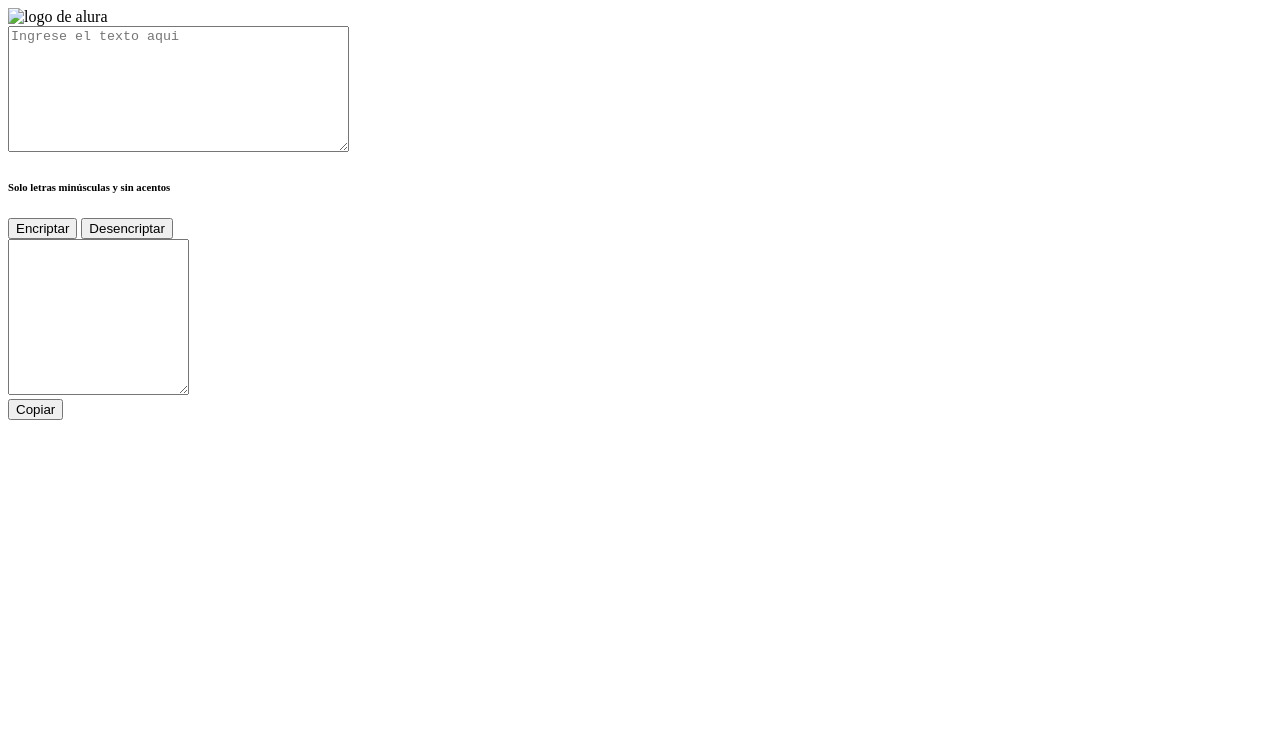
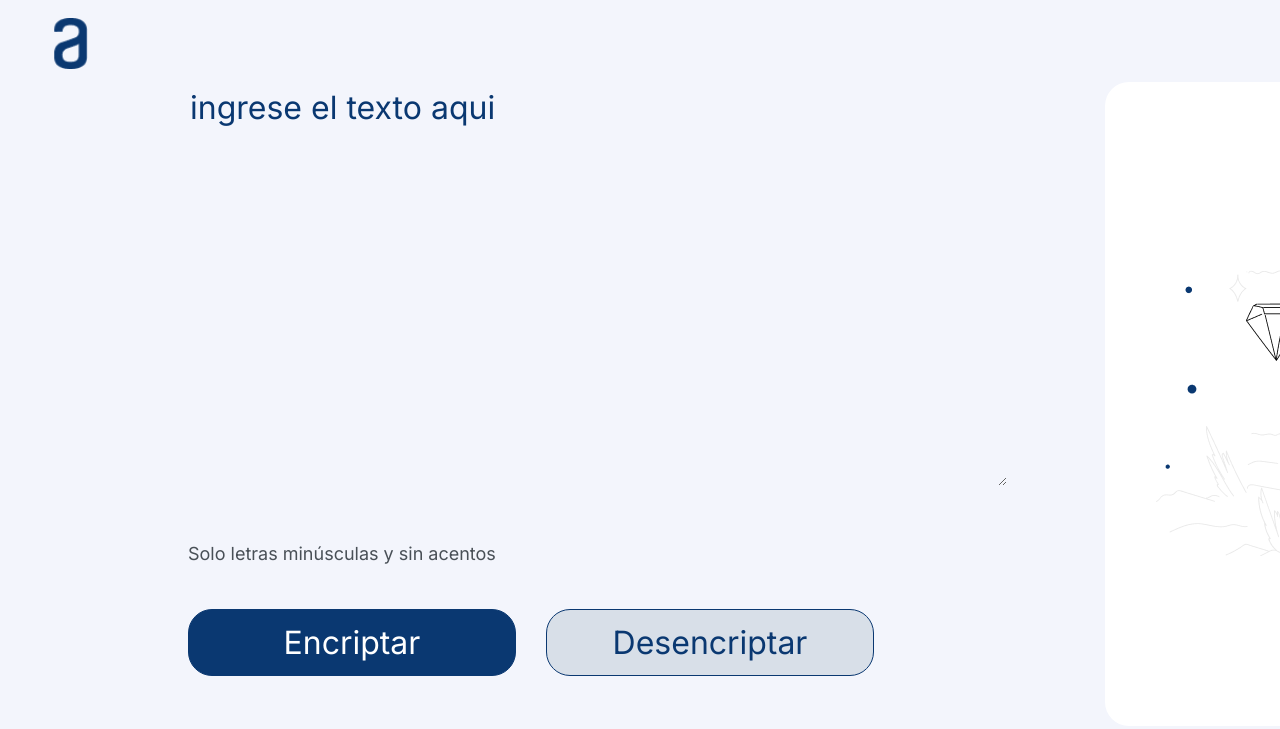
Before and after one commit to Javier-Cervera/challenge-one-encriptador, a plain HTML site: page index.html in a window 1280 px wide. Drawn offline with Linux system fonts and the light colour scheme; the site is published under a folder, as on GitHub Pages, so addresses that start at the root find nothing.

Commit message:
fix file paths

```diff
--- a/index.html
+++ b/index.html
@@ -4,7 +4,7 @@
     <meta charset="UTF-8" />
     <meta http-equiv="X-UA-Compatible" content="IE=edge" />
     <meta name="viewport" content="width=device-width, initial-scale=1.0" />
-    <link rel="stylesheet" href="/style.css" />
+    <link rel="stylesheet" href="./style.css" />
     <link rel="preconnect" href="https://fonts.googleapis.com" />
     <link rel="preconnect" href="https://fonts.gstatic.com" crossorigin />
     <link
@@ -15,7 +15,7 @@
   </head>
   <body>
     <header>
-      <img class="logo" src="/imagenes/logo.png" alt="logo de alura" />
+      <img class="logo" src="./imagenes/logo.png" alt="logo de alura" />
     </header>
     <main>
       <section>
@@ -44,6 +44,6 @@
         </div>
       </section>
     </main>
-    <script src="/script.js"></script>
+    <script src="./script.js"></script>
   </body>
 </html>
--- a/style.css
+++ b/style.css
@@ -32,7 +32,7 @@ main {
 
 .mensaje {
   height: 80vh;
-  background: #ffffff url("/imagenes/resultado.png") no-repeat center;
+  background: #ffffff url("./imagenes/resultado.png") no-repeat center;
   border: none;
   border-radius: 24px;
   color: #0a3871;
```
